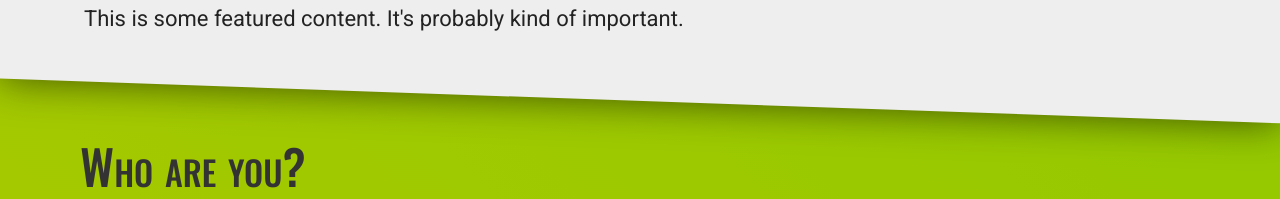
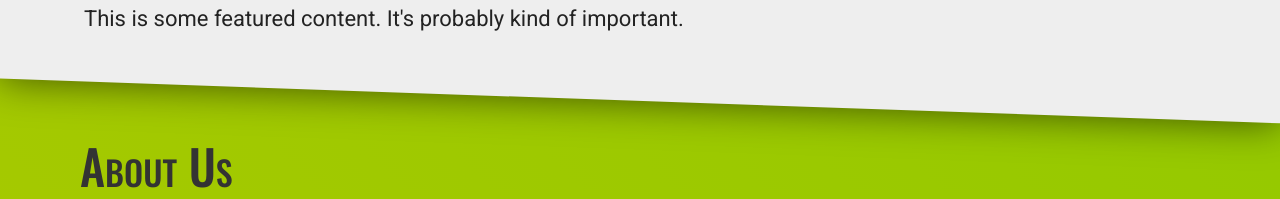
Before and after one commit to TechGeek01/flippedbits.io, a plain HTML site: page index.html in a window 1280 px wide. Shown: the part 901-1100 px from the top of the page. Drawn offline with nearby package versions, Linux system fonts and the light colour scheme.

Commit message:
Add about anchor to nav

```diff
--- a/index.html
+++ b/index.html
@@ -13,7 +13,7 @@
 			<div id="logo">FlippedBits.io</div>
 			<nav>
 				<a href="#">Home</a>
-				<a href="#">About</a>
+				<a href="#about">About</a>
 				<a href="#contact">Contact</a>
 			</nav>
 		</header>
@@ -46,7 +46,7 @@
 
 		<div class="green">
 			<div class="content">
-				<h1>Who are you?</h1>
+				<h1 id="about">About Us</h1>
 				<p>I've been interested in technology my whole life, and have been working with computers for more than a decade. I went to school for software development, but also dabbled in Cisco networking, Windows, and Linux servers.</p>
 				<p>My homelab started in 2018, and has evolved many times since then. It currently features several Supermicro servers, and runs Proxmox for virtualization, as well as TrueNAS for network storage. In the past, I've also worked with both Dell and HP servers, and I've worked in the past with Cisco switches, though it currently features Dell switches instead.</p>
 			</div>
@@ -87,7 +87,7 @@
 			<footer class='right'>
 					<div class="links">
 						<a href="#">Home</a>
-						<a href="#">About</a>
+						<a href="#about">About</a>
 						<a href="#contact">Contact</a>
 					</div>
 					<p class='copyright'>© 2024 &mdash; Handcrafted with love by Andy</p>
```
